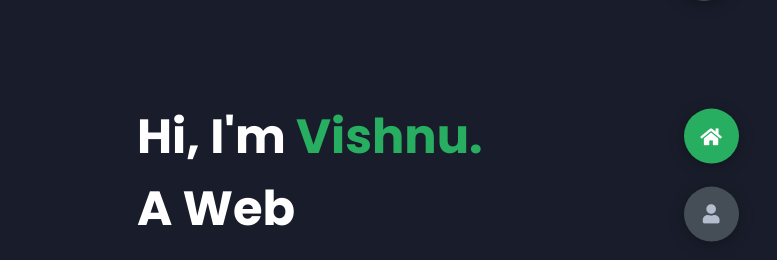
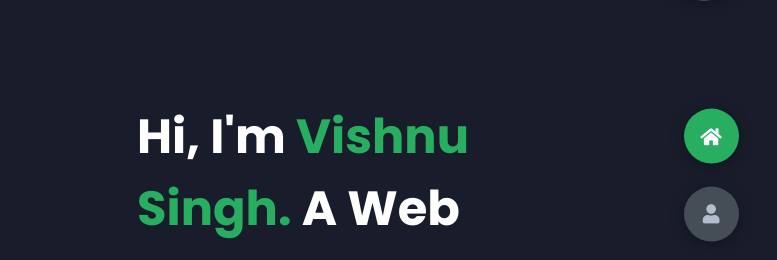
Before and after one commit to vishnuBhai16/portofolio, a plain HTML site: page index.html in a window 1280 px wide. Shown: the part 109-369 px from the top of the page, 503-1280 px from the left. Drawn offline with Linux system fonts and the light colour scheme.

Commit message:
update 0

```diff
--- a/index.html
+++ b/index.html
@@ -22,7 +22,7 @@
             </div>
             <div class="right-header">
                 <h1 class="name">
-                    Hi, I'm <span>Vishnu.</span>
+                    Hi, I'm <span>Vishnu Singh.</span>
                     A Web Developer.
                 </h1>
                 <p>
```
